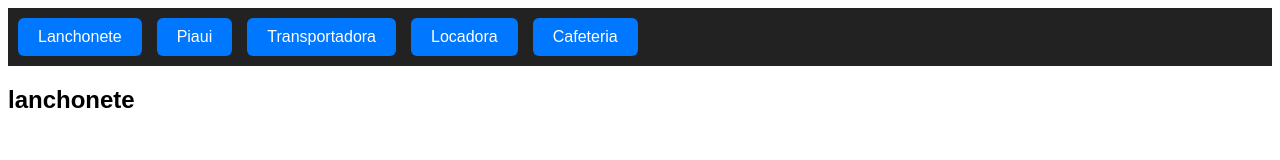
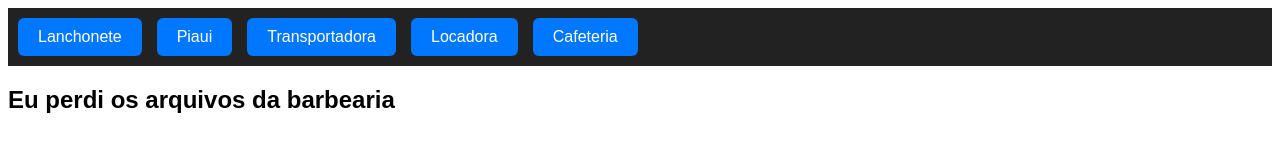
Before and after one commit to JoaoPaulo746/todosprojetos, a plain HTML site: page index.html in a window 1280 px wide. Drawn offline with Linux system fonts and the light colour scheme.

Commit message:
Update index.html

```diff
--- a/index.html
+++ b/index.html
@@ -42,6 +42,6 @@
     <a href="https://joaopaulo746.github.io/cafeteria/index.html" target="_blank"><button>Cafeteria</button></a>
 
   </nav>
-<h2>lanchonete</h2>
+<h2>Eu perdi os arquivos da barbearia</h2>
 </body>
 </html>
```
